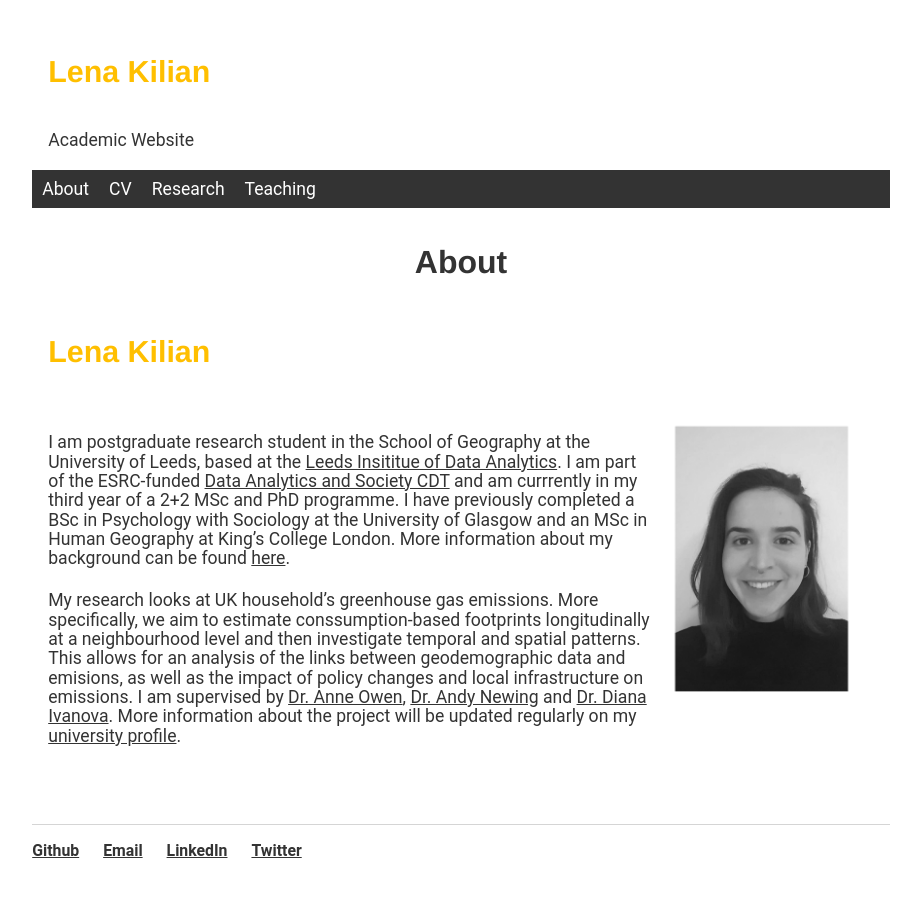
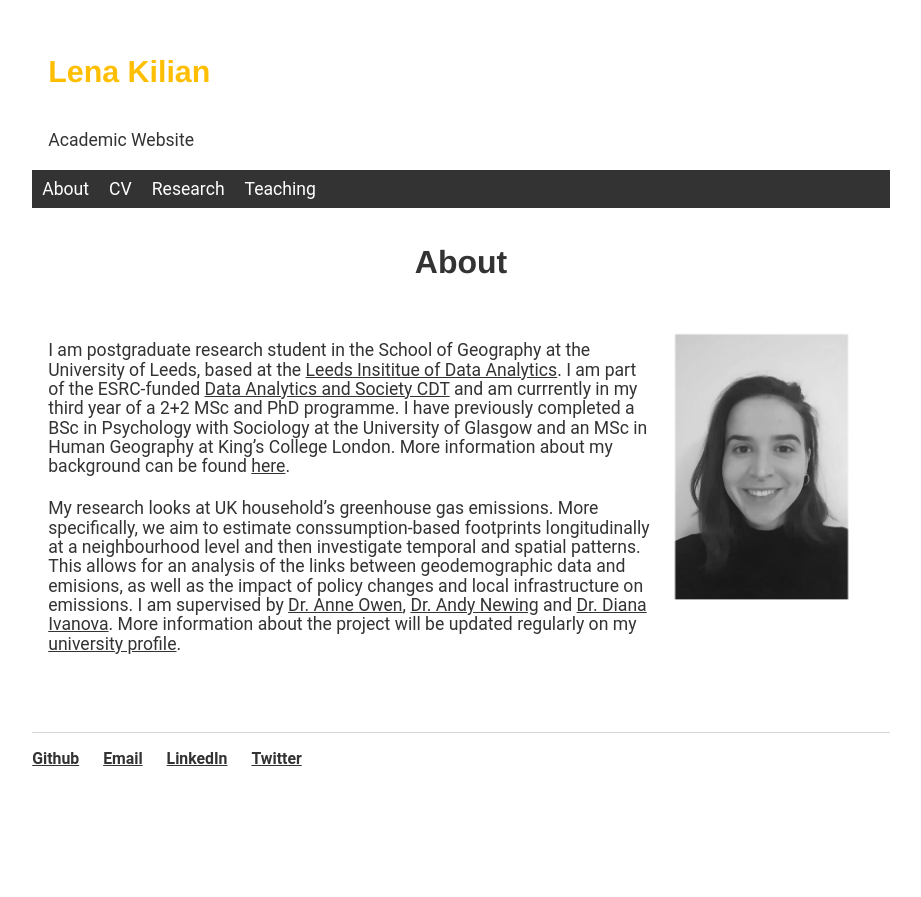
Before and after one commit to lena-kilian/lena-kilian.github.io, a Jekyll site: the page built from index.md, in a window 1280 px wide. Shown: the top 897 px of the page, without its empty margins (179-1100 px from the left). Built offline with Jekyll 4.4.1, drawn with Linux system fonts in a browser that asks for light colours; our own code applies the rules of GitHub Pages for plain Markdown files.

Commit message:
Update index.md

```diff
--- a/index.md
+++ b/index.md
@@ -1,6 +1,5 @@
 # About
 
-## Lena Kilian
 <img style="padding: 5px;" src="Photo_BW.png" align="right" width="210"/>
 
 I am postgraduate research student in the School of Geography at the University of Leeds, based at the [Leeds Insititue of Data Analytics](https://lida.leeds.ac.uk/). I am part of the ESRC-funded [Data Analytics and Society CDT](https://datacdt.org/) and am currrently in my third year of a 2+2 MSc and PhD programme. I have previously completed a BSc in Psychology with Sociology at the University of Glasgow and an MSc in Human Geography at King's College London. More information about my background can be found [here](https://lena-kilian.github.io/cv/).
```
